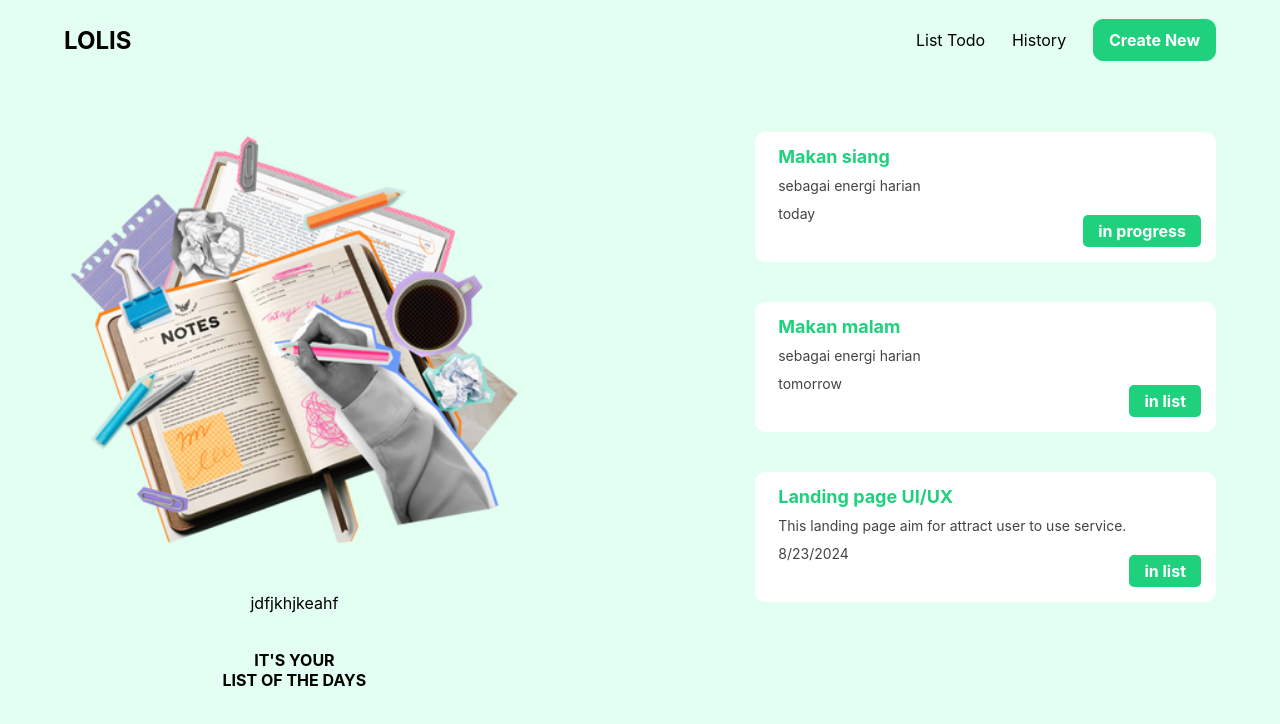
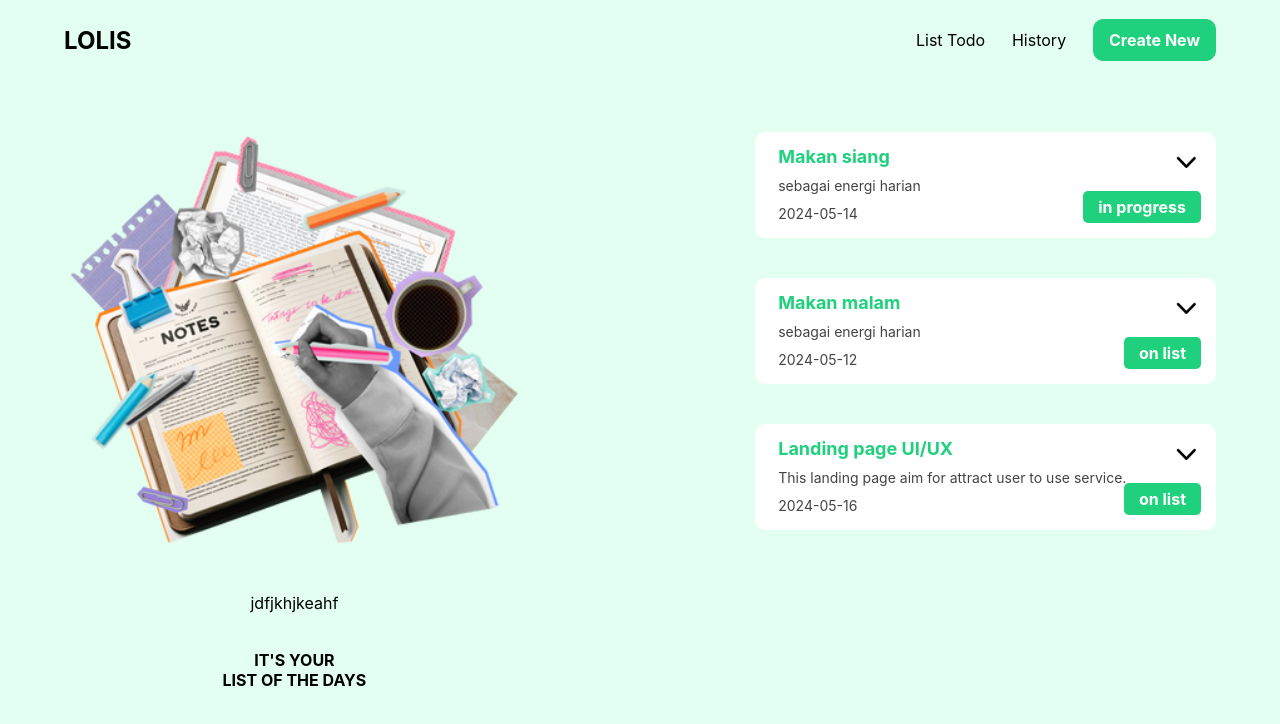
Before and after one commit to ugiv/lolis, a React (Create React App) app: page /dashboard in a window 1280 px wide. Shown: the top 724 px of the page. Built offline with nearby package versions, Linux system fonts and the light colour scheme.

Commit message:
add functionality in todo card

```diff
--- /dev/null
+++ b/src/components/ArrowButton.js
@@ -0,0 +1,18 @@
+import Up from "../images/To-Up.png";
+import Bottom from "../images/To-bottom.png";
+
+export default function ArrowButton({detail, handleClick}){
+    if (!detail){
+        return (
+            <div style={{width: 20, height: 20, position: "absolute", right: 20, top: 20}} onClick={handleClick}>
+                <img src={Bottom} style={{width: "100%"}} alt="button" />
+            </div>
+        );
+    } else {
+        return (
+            <div style={{width: 20, height: 20,  position: "absolute", right: 20, top: 20}} onClick={handleClick}>
+                <img src={Up} style={{width: "100%"}} alt="button" />
+            </div>
+        );
+    }
+};
--- a/src/components/TodoCard.js
+++ b/src/components/TodoCard.js
@@ -1,7 +1,18 @@
-import { StyledButtonSolidGreenTodoCard, StyledLeftText, StyledTodoCard } from "../styled/TodoCard.styled";
+import { useState } from "react";
+import { StyledButtonSolidGreenTodoCard, StyledInputDateTodoCard, StyledInputTodoCard, StyledLeftText, StyledSelectTodoCard, StyledTextareaTodoCard, StyledTodoCard } from "../styled/TodoCard.styled";
+import ArrowButton from "./ArrowButton";
 
 export default function TodoCard({props}){
     const {title, description, date, status} = props;
+    const [detail, setDetail] = useState(false);
+    const handleClick = () => {
+        if (detail) {
+            setDetail(false);
+        } else {
+            setDetail(true);
+        }
+    };
+    if (!detail){
         return (
             <StyledTodoCard>
                 <StyledLeftText>
@@ -12,6 +23,35 @@ export default function TodoCard({props}){
                 <StyledButtonSolidGreenTodoCard>
                     <p>{status}</p>
                 </StyledButtonSolidGreenTodoCard>
+                <ArrowButton detail={detail} handleClick={handleClick}/>
             </StyledTodoCard>
         );
+    } else {
+        return (
+            <StyledTodoCard>
+                <StyledLeftText>
+                    <StyledInputTodoCard>
+                        <input type="text" value={title} />
+                    </StyledInputTodoCard>
+                    <StyledTextareaTodoCard>
+                        <textarea value={description} />
+                    </StyledTextareaTodoCard>
+                    <StyledInputDateTodoCard>
+                        <input type="date" value={date} />
+                    </StyledInputDateTodoCard>
+                    <StyledSelectTodoCard>
+                        <select defaultValue={status}>
+                            <option value={status} selected disabled hidden>{status}</option>
+                            <option>On List</option>
+                            <option>In Progress</option>
+                        </select>
+                    </StyledSelectTodoCard>
+                </StyledLeftText>
+                <StyledButtonSolidGreenTodoCard>
+                    <p>save</p>
+                </StyledButtonSolidGreenTodoCard>
+                <ArrowButton detail={detail} handleClick={handleClick} />
+            </StyledTodoCard>
+        )
     }
+}
--- a/src/data/dummy.js
+++ b/src/data/dummy.js
@@ -5,8 +5,8 @@ export const userData = {
     "email": "ugivalentino@gmail.com",
     "password": "ugiee123",
     "todo": [
-        {"title": "Makan siang", "description": "sebagai energi harian", "date": "today", "status": "in progress"},
-        {"title": "Makan malam", "description": "sebagai energi harian", "date": "tomorrow", "status": "in list"},
-        {"title": "Landing page UI/UX", "description": "This landing page aim for attract user to use service.", "date": "8/23/2024", "status": "in list"},
+        {"title": "Makan siang", "description": "sebagai energi harian", "date": "2024-05-14", "status": "in progress"},
+        {"title": "Makan malam", "description": "sebagai energi harian", "date": "2024-05-12", "status": "on list"},
+        {"title": "Landing page UI/UX", "description": "This landing page aim for attract user to use service.", "date": "2024-05-16", "status": "on list"},
     ]
 }
--- a/src/styled/TodoCard.styled.js
+++ b/src/styled/TodoCard.styled.js
@@ -4,7 +4,8 @@ import styled from "styled-components";
 export const StyledTodoCard = styled.div`
     position: relative;
     width: 100%;
-    height: 130px;
+    height: auto;
+    height-min: 130px;
     margin: 20px 0;
     background-color: white;
     border-radius: 10px;
@@ -12,6 +13,7 @@ export const StyledTodoCard = styled.div`
     flex-direction: rows;
     justify-content: space-between;
     align-items: flex-start;
+    cursor: pointer;
 `;
 
 export const StyledLeftText = styled.div`
@@ -46,3 +48,85 @@ export const StyledButtonSolidGreenTodoCard = styled.div`
     color: white;
     font-weight: bold;
 `;
+
+export const StyledInputTodoCard = styled.div`
+    width: 80%;
+    height: 40px;
+    border-bottom: 1px solid #CCCCCC;
+    margin: 10px 0;
+    display: flex;
+    flex-direction: rows;
+    justify-content: center;
+    align-items: center;
+    input {
+        width: 100%;
+        height: 95%;
+        border: none;
+        font-size: 18px;
+        color: #1FD07D;
+    }
+
+    input:focus {
+        outline: none;
+    }
+`;
+
+export const StyledTextareaTodoCard = styled.div`
+    width: 80%;
+    height: auto;
+    border-bottom: 1px solid #CCCCCC;
+    margin: 5px 0;
+    display: flex;
+    flex-direction: rows;
+    justify-content: center;
+    align-items: center;
+
+    textarea {
+        resize: none;
+        width: 100%;
+        height: 95%;
+        border: none;
+        font-size: 14px;
+        color: #454343;
+    }
+
+    textarea:focus {
+        outline: none;
+    }
+`;
+
+export const StyledInputDateTodoCard = styled.div`
+    width: 30%;
+    height: 40px;
+    background: #CCCCCC;
+    border-radius: 5px;
+    margin: 5px 0;
+    input {
+        width: 90%;
+        height: 100%;
+        border: none;
+        background: none;
+    }
+
+    input:focus {
+        outline: none;
+    }
+`;
+
+export const StyledSelectTodoCard = styled.div`
+    width: 30%;
+    height: 40px;
+    background: #CCCCCC;
+    border-radius: 5px;
+    margin: 5px 0;
+    select {
+        width: 90%;
+        height: 100%;
+        border: none;
+        background: none;
+    }
+
+    select:focus {
+        outline: none;
+    }
+`;
--- a/src/styled/global.styled.js
+++ b/src/styled/global.styled.js
@@ -16,6 +16,7 @@ export const StyledBodyLightGreen = styled.div`
     position: relative;
     width: 100%;
     height: 100%;
+    min-height: 750px;
     background-color: #E2FFF1;
     display: flex;
     flex-direction: column;
```
Also changed, not shown: src/images/To-Up.png (added), src/images/To-bottom.png (added). Lines whose indentation alone changed are shown as unchanged.
